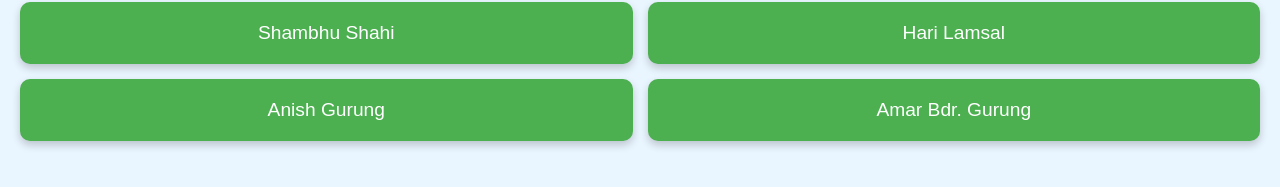
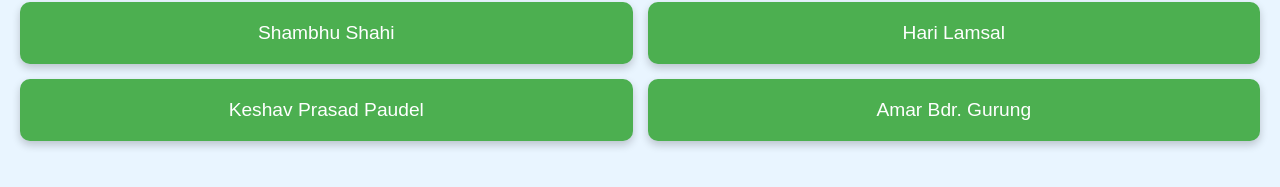
Before and after one commit to Suman325-dox/STAFF, a plain HTML site: page index.html in a window 1280 px wide. Shown: the part 493-680 px from the top of the page. Drawn offline with Linux system fonts and the light colour scheme.

Commit message:
Update index.html

```diff
--- a/index.html
+++ b/index.html
@@ -21,7 +21,7 @@
         <div class="grid-item" onclick="showInfo('monty')">Mohan Singh Gurung</div>
         <div class="grid-item" onclick="showInfo('comply')">Shambhu Shahi</div>
         <div class="grid-item" onclick="showInfo('sectarian')">Hari Lamsal</div>
-        <div class="grid-item" onclick="showInfo('buffen')">Anish Gurung</div>
+        <div class="grid-item" onclick="showInfo('buffen')">Keshav Prasad Paudel</div>
         <div class="grid-item" onclick="showInfo('moldy')">Amar Bdr. Gurung</div>
     </div>
 
```
